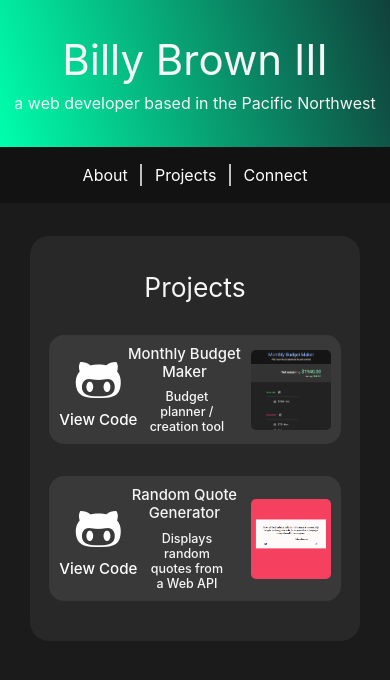
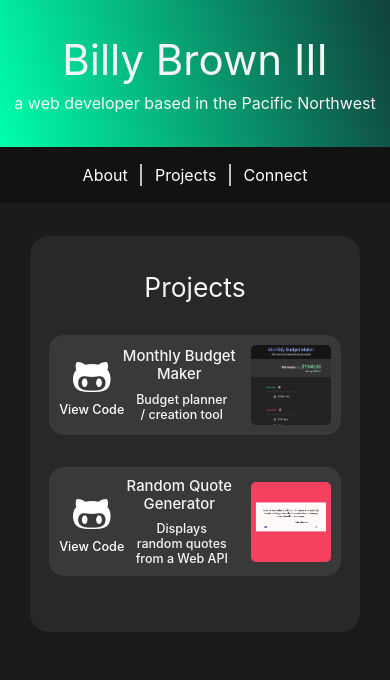
Before and after one commit to billybrown-iii/dev-portfolio, a React (Create React App) app: page /projects in a window 390 px wide. Shown: the top 680 px of the page. Built offline with nearby package versions, Linux system fonts and the light colour scheme.

Commit message:
Adjusted project gh link styling for small screens

```diff
--- a/src/index.css
+++ b/src/index.css
@@ -275,9 +275,14 @@ hr {
   font-size: 1.25em;
 }
 
-@media (max-width: 700px){
+
+
+@media (max-width: 775px){
   .tech-container {
     width: 89%;
+  }
+  .github-link {
+    font-size: 2.5em;
   }
   .project-description {
     font-size: 1.1em;
@@ -293,7 +298,7 @@ hr {
   }
 }
 
-@media (max-width: 500px){
+@media (max-width: 650px){
   .project {
     margin-left: -29px;
     margin-right: -29px;
```
